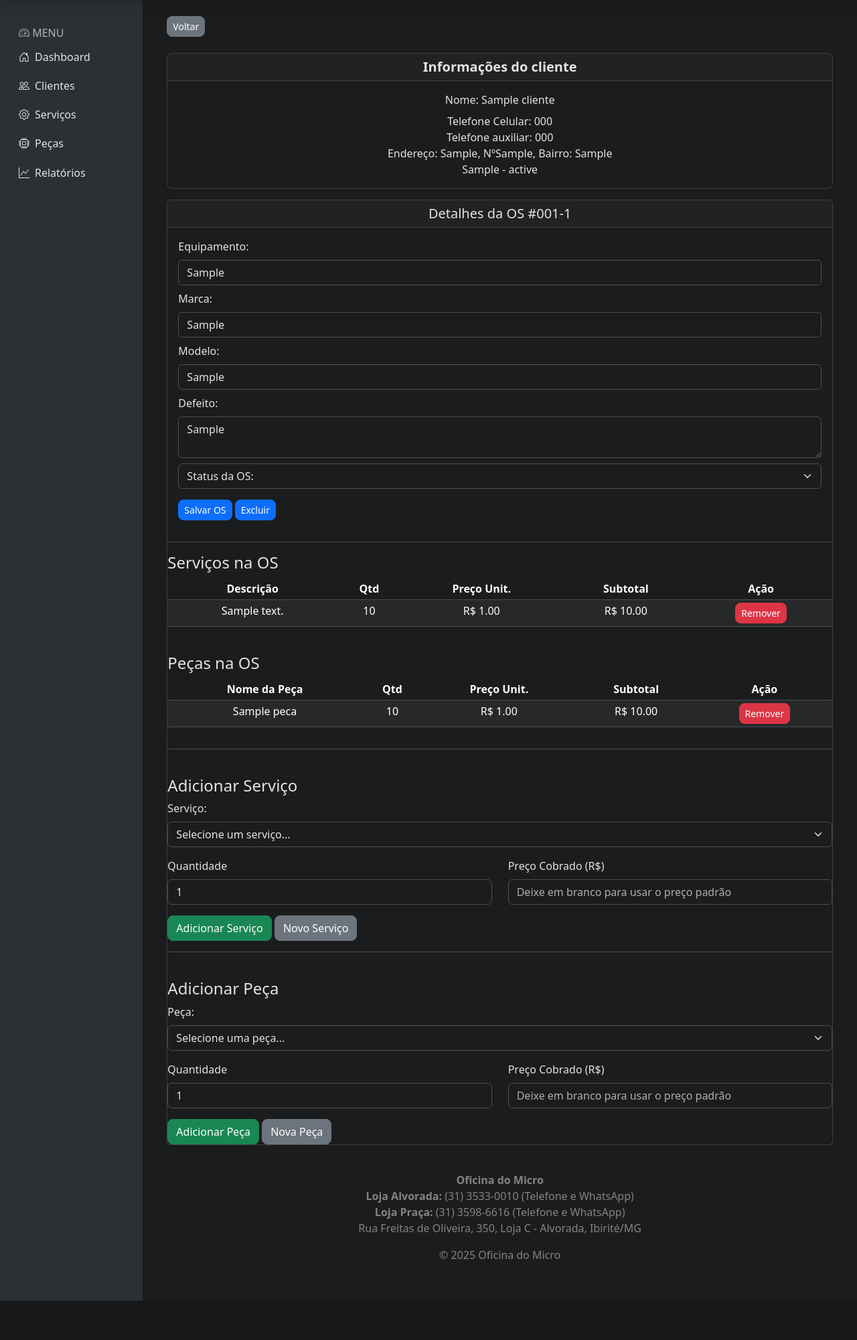
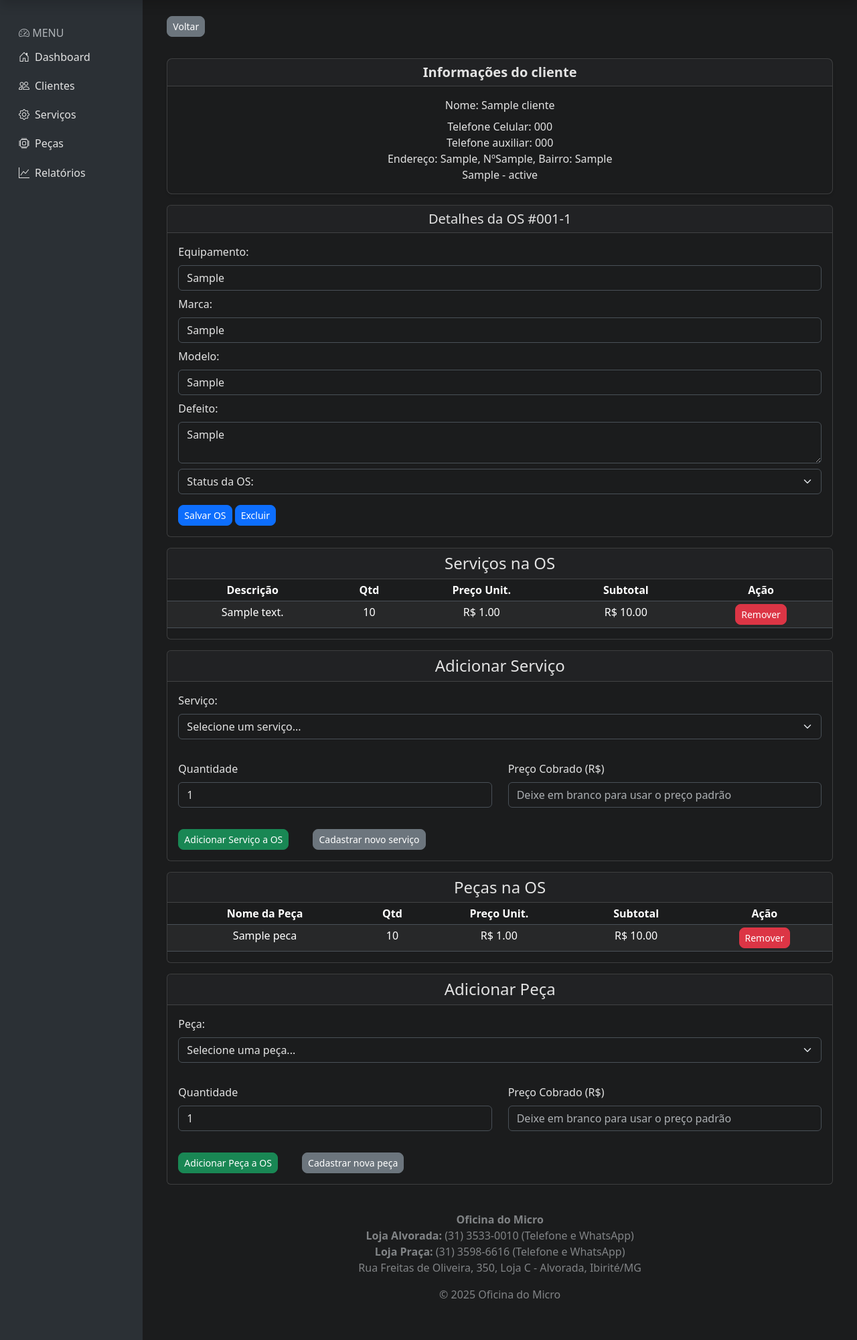
Before and after one commit to barrigaverd/Projeto-Oficina, a Flask app: template templates/detalhes_os.html in a window 1280 px wide. Shown: the part 34-2035 px from the top of the page at 67% size. Before the commit the page ends 1976 px from the top, so only its background shows below. Run offline with Flask 3, Linux system fonts and the light colour scheme; the template is opened without the code that fills it: values that come from a table or form of the project are taken from there, others are empty; tables that the repository leaves empty hold one stand-in row (values such as "Sample post").

Commit message:
atualizdo estilização da OS iniciando implementação PDF

```diff
--- a/templates/base.html
+++ b/templates/base.html
@@ -131,6 +131,11 @@
       <!-- Main -->
       <main class="col-md-9 ms-sm-auto col-lg-10 px-md-4">
         <div class="container mt-4">
+          <div class="d-flex justify-content-start">
+            <a href="{{ request.referrer or url_for('home') }}" class="btn btn-sm btn-secondary">
+                Voltar
+            </a>
+          </div>
           {% block content %}{% endblock %}
         </div>
 
--- a/templates/base_publica.html
+++ b/templates/base_publica.html
@@ -121,7 +121,9 @@
 
 <main class="">
         <div class="container mt-4">
-
+          <a href="{{ request.referrer or url_for('dashboard_cliente') }}" class="btn btn-secondary">
+            Voltar
+          </a>
           {% block content %}
           {% endblock %}
         </div>
--- a/templates/cadastrar_os.html
+++ b/templates/cadastrar_os.html
@@ -1,5 +1,6 @@
 {% extends 'base.html' %}
     {% block content %}
+
     <div class="card">
         <h5 class="card-title">
             <strong>Informações do cliente</strong>
--- a/templates/cadastrar_peca.html
+++ b/templates/cadastrar_peca.html
@@ -1,5 +1,6 @@
 {% extends 'base.html' %}
     {% block content %}
+
     <h2>Cadastrar Peça</h2>
     <form method="post">
         <div class="mb-3">
--- a/templates/detalhes_os.html
+++ b/templates/detalhes_os.html
@@ -1,12 +1,7 @@
 {% extends 'base.html' %}
 
 {% block content %}
-<div class="d-flex justify-content-start">
-    <a href="{{ request.referrer or url_for('dashboard') }}" class="btn btn-sm btn-secondary">
-        Voltar
-    </a>
-</div>
-<div class="d-flex text-center mt-2">
+<div class="d-flex text-center mt-3">
     <div class="card shadow-sm w-100 rounded-3 mx-auto my-3">
         <h5 class="card-header">
             <strong>Informações do cliente</strong>
@@ -57,10 +52,10 @@
         <button class="btn btn-sm btn-primary" type="submit">Salvar OS</button>
         <a class="btn btn-sm btn-primary" href="{{url_for('deletar_os', id=ordem_servico.id)}}">Excluir</a>
     </form>
-
-<hr>
-<h4>Serviços na OS</h4>
-<table class="table justify-content-between table-striped table-sm text-center">
+</div>
+<div class="card mt-3">
+    <h4 class="card-header text-center">Serviços na OS</h4>
+    <table class="table justify-content-between table-striped table-sm text-center ">
         <thead>
             <tr>
                 <th>Descrição</th>
@@ -72,7 +67,7 @@
         </thead>
         <tbody>
             {% for item in ordem_servico.itens_servico %}
-        <tr>
+            <tr class="card-body">
                 <td>{{ item.servico.descricao_servico }}</td>
                 <td>{{ item.quantidade }}</td>
                 <td>R$ {{ "%.2f"|format(item.preco_cobrado|float) }}</td>
@@ -84,8 +79,38 @@
             {% endfor %}
         </tbody>
     </table>
+</div>
 
-<h4 class="mt-4">Peças na OS</h4>
+<div class="card mt-3">
+    <h4 class="card-header text-center">Adicionar Serviço</h4>
+    <form method="post" action="{{ url_for('adicionar_servico', os_id=ordem_servico.id) }}">
+        <div class="card-body">
+            <label for="servico" class="form-label">Serviço:</label>
+            <select name="servico_id" class="form-select" required>
+                <option value="">Selecione um serviço...</option>
+                {% for servico in lista_servicos %}
+                    <option value="{{ servico.id }}">{{ servico.descricao_servico }} - R$ {{ "%.2f"|format(servico.preco_unitario|float) }}</option>
+                {% endfor %}
+            </select>
+        </div>
+        <div class="row card-body">
+            <div class="col-md-6 mb-3">
+                <label for="quantidade" class="form-label">Quantidade</label>
+                <input type="number" class="form-control" name="quantidade" value="1" required>
+            </div>
+            <div class="col-md-6 mb-3">
+                <label for="preco_cobrado" class="form-label">Preço Cobrado (R$)</label>
+                <input type="text" class="form-control" name="preco_cobrado" placeholder="Deixe em branco para usar o preço padrão">
+            </div>
+        </div>
+        <button type="submit" class="btn btn-success btn-sm mb-3 mx-3">Adicionar Serviço a OS</button>
+        <a class="btn btn-secondary btn-sm mb-3 mx-3" href="{{url_for('cadastrar_servico')}}">Cadastrar novo serviço</a>
+    </form>
+
+</div>
+
+<div class="card mt-3">
+    <h4 class="card-header text-center">Peças na OS</h4>
     <table class="table justify-content-between table-striped table-sm text-center">
         <thead>
             <tr>
@@ -110,21 +135,20 @@
             {% endfor %}
         </tbody>
     </table>
-
-
-<hr>
-<h4 class="mt-4">Adicionar Serviço</h4>
-<form method="post" action="{{ url_for('adicionar_servico', os_id=ordem_servico.id) }}">
-    <div class="mb-3">
-        <label for="servico" class="form-label">Serviço:</label>
-        <select name="servico_id" class="form-select" required>
-            <option value="">Selecione um serviço...</option>
-            {% for servico in lista_servicos %}
-                <option value="{{ servico.id }}">{{ servico.descricao_servico }} - R$ {{ "%.2f"|format(servico.preco_unitario|float) }}</option>
+</div>
+<div class="card mt-3">
+    <h4 class="card-header text-center">Adicionar Peça</h4>
+    <form method="post" action="{{ url_for('adicionar_peca', os_id=ordem_servico.id) }}">
+        <div class="card-body">
+            <label for="peca" class="form-label">Peça:</label>
+            <select name="peca_id" class="form-select" required>
+                <option value="">Selecione uma peça...</option>
+                {% for peca in lista_pecas %}
+                    <option value="{{ peca.id }}">{{ peca.nome_peca }} - R$ {{ "%.2f"|format(peca.preco_unitario|float) }}</option>
                 {% endfor %}
             </select>
         </div>
-    <div class="row">
+        <div class="row card-body">
             <div class="col-md-6 mb-3">
                 <label for="quantidade" class="form-label">Quantidade</label>
                 <input type="number" class="form-control" name="quantidade" value="1" required>
@@ -134,34 +158,9 @@
                 <input type="text" class="form-control" name="preco_cobrado" placeholder="Deixe em branco para usar o preço padrão">
             </div>
         </div>
-    <button type="submit" class="btn btn-success">Adicionar Serviço</button>
-    <a class="btn btn-secondary" href="{{url_for('cadastrar_servico')}}">Novo Serviço</a>
+        <button type="submit" class="btn btn-success btn-sm mb-3 mx-3">Adicionar Peça a OS</button>
+        <a class="btn btn-secondary btn-sm mb-3 mx-3" href="{{url_for('cadastrar_peca')}}">Cadastrar nova peça</a>
     </form>
+</div>
 
-
-<hr>
-<h4 class="mt-4">Adicionar Peça</h4>
-<form method="post" action="{{ url_for('adicionar_peca', os_id=ordem_servico.id) }}">
-    <div class="mb-3">
-        <label for="peca" class="form-label">Peça:</label>
-        <select name="peca_id" class="form-select" required>
-            <option value="">Selecione uma peça...</option>
-            {% for peca in lista_pecas %}
-                <option value="{{ peca.id }}">{{ peca.nome_peca }} - R$ {{ "%.2f"|format(peca.preco_unitario|float) }}</option>
-            {% endfor %}
-        </select>
-    </div>
-    <div class="row">
-        <div class="col-md-6 mb-3">
-            <label for="quantidade" class="form-label">Quantidade</label>
-            <input type="number" class="form-control" name="quantidade" value="1" required>
-        </div>
-        <div class="col-md-6 mb-3">
-            <label for="preco_cobrado" class="form-label">Preço Cobrado (R$)</label>
-            <input type="text" class="form-control" name="preco_cobrado" placeholder="Deixe em branco para usar o preço padrão">
-        </div>
-    </div>
-    <button type="submit" class="btn btn-success">Adicionar Peça</button>
-    <a class="btn btn-secondary" href="{{url_for('cadastrar_peca')}}">Nova Peça</a>
-</form>
 {% endblock %}
--- a/templates/home.html
+++ b/templates/home.html
@@ -1,7 +1,7 @@
 {% extends 'base.html' %}
 
 {% block content %}
-<div class="row mb-4">
+<div class="row mt-3 mb-4">
     <div class="col-md-4">
         <div class="card text-center">
             <div class="card-title">
--- a/templates/listar_clientes.html
+++ b/templates/listar_clientes.html
@@ -1,11 +1,6 @@
 {% extends 'base.html' %}
 
 {% block content %}
-<div class="d-flex justify-content-start">
-    <a href="{{ request.referrer or url_for('home') }}" class="btn btn-sm btn-secondary">
-        Voltar
-    </a>
-</div>
 <div class="d-flex justify-content-center">
     <div class="card shadow-sm w-100 rounded-3 mx-auto my-3" style="max-width: 50rem">
         <h4 class="card-header text-center fw-bold">Lista de Clientes</h4>
--- a/templates/listar_pecas.html
+++ b/templates/listar_pecas.html
@@ -1,11 +1,6 @@
 {% extends 'base.html' %}
 
 {% block content %}
-<div class="d-flex justify-content-start">
-    <a href="{{ request.referrer or url_for('dashboard') }}" class="btn btn-sm btn-secondary">
-        Voltar
-    </a>
-</div>
 <h1>Lista de Peças</h1>
 <table class="table table-hover table-striped" >
     <thead>
--- a/templates/listar_servicos.html
+++ b/templates/listar_servicos.html
@@ -1,12 +1,6 @@
 {% extends 'base.html' %}
 
 {% block content %}
-<div class="d-flex justify-content-start">
-    <a href="{{ request.referrer or url_for('dashboard') }}" class="btn btn-sm btn-secondary">
-        Voltar
-    </a>
-</div>
-
 <h1>Lista de Serviços</h1>
 <table class="table table-hover table-striped" >
     <thead>
--- a/templates/ver_os_cliente.html
+++ b/templates/ver_os_cliente.html
@@ -1,9 +1,7 @@
 {% extends 'base_publica.html' %}
 
 {% block content %}
-<a href="{{ request.referrer or url_for('dashboard_cliente') }}" class="btn btn-secondary">
-    Voltar
-</a>
+
 <h2 class="text-center">Informações Básicas</h2>
 <div class="card text-center mt-3">
       <h5 class="card-header">
```
Also changed, not shown: templates/cadastrar_cliente.html (+19 -4 lines), templates/detalhes_cliente.html (+12 -9 lines). Lines whose indentation alone changed are shown as unchanged.
